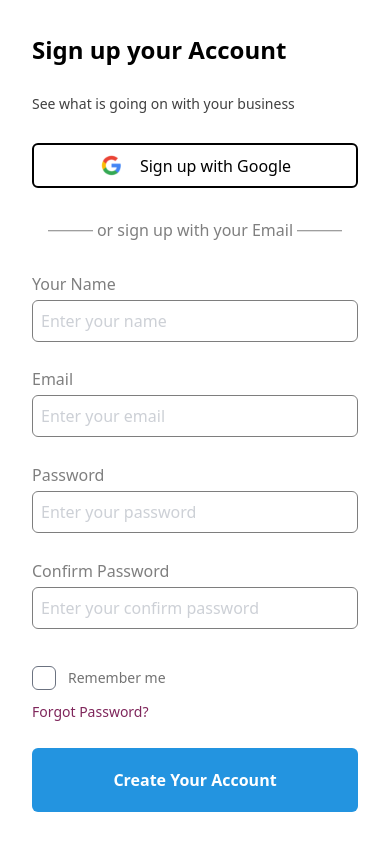
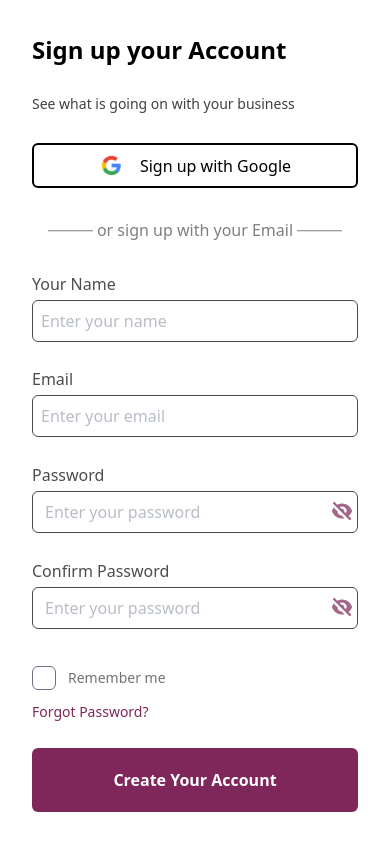
Before and after one commit to PDuy2k4/furniture-shop-fe, a React (Vite) app: page /register in a window 390 px wide. Built offline with nearby package versions, Linux system fonts and the light colour scheme.

Commit message:
complete UI register Page

```diff
--- a/src/constants/ValidationRegisterForm.ts
+++ b/src/constants/ValidationRegisterForm.ts
@@ -1,15 +1,11 @@
 import * as Yup from 'yup'
 
 export const ValidationRegisterForm = Yup.object({
-  name: Yup.string().min(2, 'Mininum 7 characters').max(12, 'Maximum 12 characters').required('Required!'),
-  email: Yup.string().email('Invalid email format').required('Required!'),
-  password: Yup.string()
-    .matches(
-      /^(?=.*[a-z])(?=.*[A-Z])(?=.*\d)(?=.*[@$!%*?&])[A-Za-z\d@$!%*?&]{12,}$/,
-      'Password should be at least 12 chars long and contain at least one lowercase letter, one uppercase letter, one number, and one symbol'
-    )
-    .required('Required!'),
-  confirmPassword: Yup.string()
-    .oneOf([Yup.ref('password')], "Password's not match")
-    .required('Required!')
+  name: Yup.string().min(7, 'Mininum 7 characters').max(12, 'Maximum 12 characters'),
+  email: Yup.string().email('Invalid email format'),
+  password: Yup.string().matches(
+    /^(?=.*[a-z])(?=.*[A-Z])(?=.*\d)(?=.*[@$!%*?&])[A-Za-z\d@$!%*?&]{12,}$/,
+    'More 12 chars, one lowercase, one uppercase, one number, one symbol'
+  ),
+  confirmPassword: Yup.string().oneOf([Yup.ref('password')], "Password's not match")
 })
--- a/src/index.scss
+++ b/src/index.scss
@@ -10,3 +10,12 @@
     @apply bg-white font-sans;
   }
 }
+
+input[type='password'] {
+  -webkit-text-security: disc;
+  /* Ẩn biểu tượng mắt trên trình duyệt dựa trên Chromium */
+  &::-ms-reveal,
+  &::-ms-clear {
+    display: none;
+  }
+}
--- a/src/pages/RegisterPage.tsx
+++ b/src/pages/RegisterPage.tsx
@@ -1,7 +1,9 @@
 import googleIcon from '../assets/google-icon.svg'
 import { useFormik } from 'formik'
 import { ValidationRegisterForm } from '~/constants/ValidationRegisterForm'
-import Alert from '@mui/material/Alert'
+import React from 'react'
+import { EyeIcon, EyeSlashIcon } from '@heroicons/react/16/solid'
+import { useState } from 'react'
 export default function RegisterPage(props: any) {
   const formik = useFormik<{
     name: string
@@ -20,14 +22,16 @@ export default function RegisterPage(props: any) {
     validationSchema: ValidationRegisterForm,
     onSubmit: () => {} // Add an empty function as the onSubmit property
   })
+  const [showPassword, setShowPassword]: [boolean, React.Dispatch<React.SetStateAction<boolean>>] = useState(false)
+  const [showConfirmPassword, setShowConfirmPassword]: [boolean, React.Dispatch<React.SetStateAction<boolean>>] =
+    useState(false)
   // fix error of mail verification
-  console.log(formik.values)
   return (
     <div className='fixed top-0 left-0 right-0 bottom-0 flex items-center justify-center bg-[#ffe6c8]'>
-      <div className='rounded-lg px-6 py-4 bg-white '>
+      <div className='rounded-lg px-6 py-4 bg-white'>
         <div className='flex items-center rounded-md overflow-hidden'>
           {!props.isTablet && (
-            <div className='max-w-[600px]'>
+            <div className='max-w-[600px] caret-transparent'>
               <img
                 className='min-w-[200px] max-w-full min-h-[700px] rounded-md object-cover'
                 src='https://res.cloudinary.com/ecomsilver/image/upload/w_1250,h_800/CoachHouse/PageImages/CH_furniture_close_2023_.jpg'
@@ -40,25 +44,30 @@ export default function RegisterPage(props: any) {
             className={`min-w-[40vh] ${props.isMobile && 'justify-between min-h-screen w-screen'} p-8 flex flex-col ${!props.isMobile ? 'gap-2' : 'gap-1'}`}
             onSubmit={formik.handleSubmit}
           >
-            <h1 className={`${!props.isMobile ? 'text-3xl' : 'text-2xl'} font-bold leading-normal`}>
+            <h1 className={`${!props.isMobile ? 'text-3xl' : 'text-2xl'} font-bold leading-normal caret-transparent`}>
               Sign up your Account
             </h1>
-            <span className='text-sm inline-block mb-1 opacity-75'>See what is going on with your business</span>
-            <div className='py-2 flex items-center justify-center rounded-md border-2 border-black cursor-pointer hover:bg-slate-100'>
+            <span className='text-sm inline-block mb-1 opacity-75 caret-transparent'>
+              See what is going on with your business
+            </span>
+            <div className='caret-transparent py-2 flex items-center justify-center rounded-md border-2 border-black cursor-pointer hover:bg-slate-100'>
               <div className='flex gap-4 items-center'>
                 <img src={googleIcon} alt='' />
                 <span className='font-medium'>Sign up with Google</span>
               </div>
             </div>
-            <div className='opacity-50 flex items-center justify-center relative'>
+            <div className='opacity-50 flex items-center justify-center relative caret-transparent'>
               <span className='p-1 bg-white'>or sign up with your Email</span>
               <div className='w-[90%] z-[-1] h-[0.5px] absolute translate-y-1/2 bg-black'></div>
             </div>
-            <div className='flex flex-col gap-1 opacity-50'>
-              <label className='cursor-pointer' htmlFor='name'>
+            <div className='flex flex-col gap-1 opacity-70'>
+              {!formik.errors.name ? (
+                <label className='cursor-pointer caret-transparent' htmlFor='name'>
                   Your Name
                 </label>
-
+              ) : (
+                <span className='pointer-events-none text-sm text-red-600 caret-transparent'>{formik.errors.name}</span>
+              )}
               <input
                 id='name'
                 type='text'
@@ -68,19 +77,18 @@ export default function RegisterPage(props: any) {
                 onChange={formik.handleChange}
                 required
               />
-              {formik.errors.name && (
-                <div className='fixed z-10 top-0 right-0 left-0 flex items-center justify-center'>
-                  <Alert severity='warning' variant='filled'>
-                    {formik.errors.name}
-                  </Alert>
-                </div>
-              )}
             </div>
 
-            <div className='flex flex-col gap-1 opacity-50'>
-              <label className='cursor-pointer' htmlFor='email'>
+            <div className='flex flex-col gap-1 opacity-70'>
+              {!formik.errors.email ? (
+                <label className='cursor-pointer caret-transparent' htmlFor='email'>
                   Email
                 </label>
+              ) : (
+                <span className='pointer-events-none text-sm text-red-600 caret-transparent'>
+                  {formik.errors.email}
+                </span>
+              )}
               <input
                 id='email'
                 type='text'
@@ -88,56 +96,76 @@ export default function RegisterPage(props: any) {
                 className='w-full p-2 rounded-md border border-black'
                 value={formik.values.email}
                 onChange={formik.handleChange}
+                required
               />
-              {formik.errors.email && formik.touched.email && (
-                <div className='fixed z-10 top-0 right-0 left-0 flex items-center justify-center animate-slideDown'>
-                  <Alert severity='warning' variant='filled'>
-                    {formik.errors.email}
-                  </Alert>
             </div>
+            <div className='flex flex-col gap-1 opacity-70'>
+              {!formik.errors.password ? (
+                <label className='cursor-pointer caret-transparent' htmlFor='password'>
+                  Password
+                </label>
+              ) : (
+                <span className='pointer-events-none text-sm text-red-600 caret-transparent'>
+                  {formik.errors.password}
+                </span>
+              )}
+              <div className='relative'>
+                <input
+                  id='password'
+                  type={showPassword ? 'text' : 'password'}
+                  placeholder='Enter your password'
+                  className='w-full pl-3 py-2 pr-8 rounded-md border border-black'
+                  value={formik.values.password}
+                  onChange={formik.handleChange}
+                  required
+                />
+                <div
+                  className='absolute right-1 bg-inherit cursor-pointer z-2 top-2 rounded-full'
+                  onClick={() => setShowPassword((val) => !val)}
+                >
+                  {showPassword ? (
+                    <EyeIcon className='h-6 w-6 text-[#7f265b]' />
+                  ) : (
+                    <EyeSlashIcon className='h-6 w-6 text-[#7f265b]' />
                   )}
                 </div>
-            <div className='flex flex-col gap-1 opacity-50'>
-              <label className='cursor-pointer' htmlFor='password'>
-                Password
+              </div>
+            </div>
+            <div className='flex flex-col gap-1 opacity-70'>
+              {!formik.errors.confirmPassword ? (
+                <label className='cursor-pointer caret-transparent' htmlFor='confirmPassword'>
+                  Confirm Password
                 </label>
+              ) : (
+                <span className='pointer-events-none text-sm text-red-600 caret-transparent'>
+                  {formik.errors.confirmPassword}
+                </span>
+              )}
+              <div className='relative'>
                 <input
-                id='password'
-                type='password'
+                  id='confirmPassword'
+                  type={showConfirmPassword ? 'text' : 'password'}
                   placeholder='Enter your password'
-                className='w-full p-2 rounded-md border border-black'
-                value={formik.values.password}
+                  className='w-full pl-3 py-2 pr-8 rounded-md border border-black'
+                  value={formik.values.confirmPassword}
                   onChange={formik.handleChange}
+                  required
                 />
-              {formik.errors.password && formik.touched.password && (
-                <div className='fixed z-10 top-0 right-0 left-0 flex items-center justify-center animate-slideDown'>
-                  <Alert severity='warning' variant='filled'>
-                    {formik.errors.password}
-                  </Alert>
-                </div>
+                <div
+                  className='absolute right-1 bg-inherit cursor-pointer z-2 top-2 rounded-full'
+                  onClick={() => setShowConfirmPassword((val) => !val)}
+                >
+                  {showConfirmPassword ? (
+                    <EyeIcon className='h-6 w-6 text-[#7f265b]' />
+                  ) : (
+                    <EyeSlashIcon className='h-6 w-6 text-[#7f265b]' />
                   )}
                 </div>
-            <div className='flex flex-col gap-1 opacity-50'>
-              <label className='cursor-pointer' htmlFor='confirmPassword'>
-                Confirm Password
-              </label>
-              <input
-                id='confirmPassword'
-                type='password'
-                placeholder='Enter your confirm password'
-                className='w-full p-2 rounded-md border border-black'
-                value={formik.values.confirmPassword}
-                onChange={formik.handleChange}
-              />
-              {formik.errors.confirmPassword && formik.touched.confirmPassword && (
-                <div className='fixed z-10 top-0 right-0 left-0 flex items-center justify-center animate-slideDown'>
-                  <Alert severity='warning' variant='filled'>
-                    {formik.errors.confirmPassword}
-                  </Alert>
               </div>
-              )}
             </div>
-            <div className={`${props.isMobile ? 'flex flex-col items-start' : 'flex justify-between items-center'}`}>
+            <div
+              className={`${props.isMobile ? 'flex flex-col items-start caret-transparent' : 'flex caret-transparent justify-between items-center'}`}
+            >
               <div className='inline-flex ml-[-12px] items-center'>
                 <label className='relative flex items-center p-3 rounded-full cursor-pointer' htmlFor='remember'>
                   <input
@@ -176,7 +204,7 @@ export default function RegisterPage(props: any) {
             </div>
             <button
               type='submit'
-              className='bg-[#2394e0] rounded-md font-semibold text-white py-5 transition-all hover:bg-[#1e77c7]'
+              className='bg-[#7f265b] rounded-md caret-transparent font-semibold text-white py-5 transition-all hover:bg-[#9f3876]'
             >
               Create Your Account
             </button>
--- a/tailwind.config.js
+++ b/tailwind.config.js
@@ -5,8 +5,8 @@ export default {
     extend: {
       keyframes: {
         slideDown: {
-          '0%': { transform: 'translateY(-100%)' },
-          '100%': { transform: 'translateY(0)' }
+          '0%': { heigh: '0' },
+          '100%': { heigh: '100%' }
         }
       },
       animation: {
```
Also changed, not shown: 1 other file (tests, documents, lock files or other folders). Lines whose indentation alone changed are shown as unchanged.
